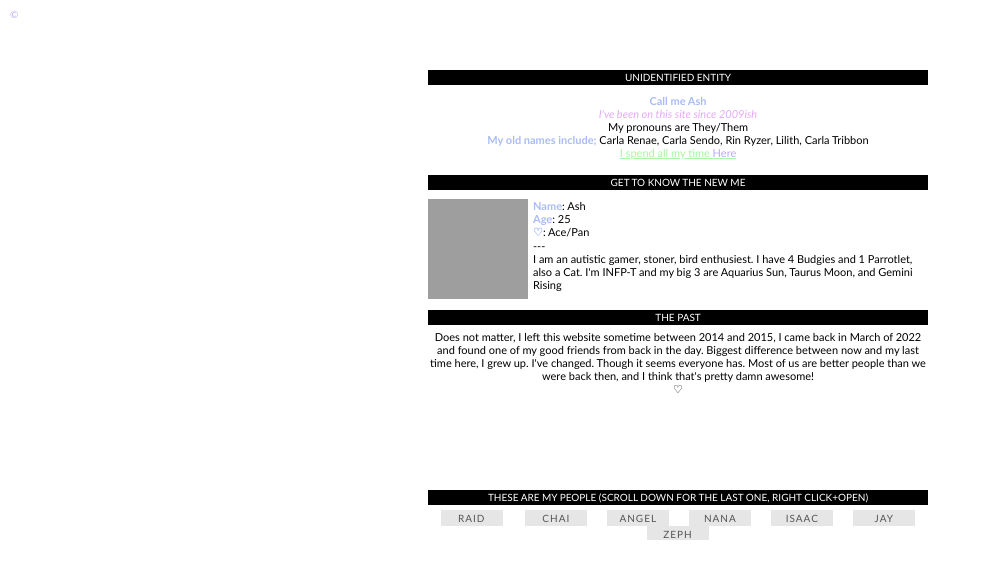
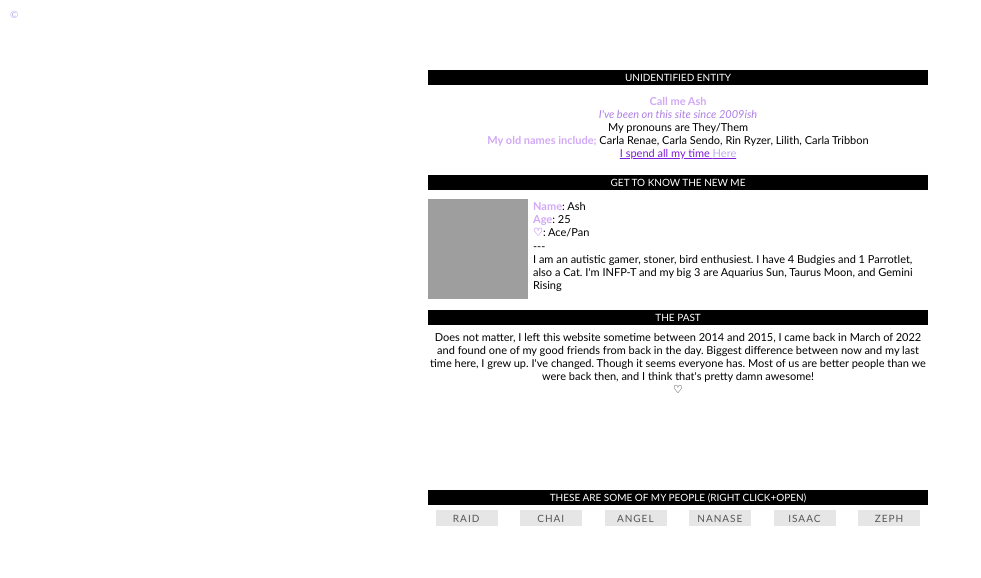
Before and after one commit to Unidentified-Entity/Past-Present, a plain HTML site: page index.html in a window 1280 px wide. Shown: the whole page, without its empty margins (0-981 px from the left). Drawn offline with Linux system fonts and the light colour scheme; grey boxes are pictures that could not be loaded.

Commit message:
Update index.html

```diff
--- a/index.html
+++ b/index.html
@@ -25,15 +25,15 @@
 ::-webkit-scrollbar {width: 1px; background-color:#fff;}
 
 b {
-    color:#A9BCF5;
+    color:#D2A9F5;
 }
 
 i{
-    color:#E2A9F3;
+    color:#AD7FE4;
 }
 
 u{
-    color:#A9F5A9;
+    color:#821BDA;
 }
 
 a, a:link, a:visited, a:active {
@@ -251,11 +251,15 @@ My pronouns are They/Them<br>
 Does not matter, I left this website sometime between 2014 and 2015, I came back in March of 2022 and found one of my good friends from back in the day. Biggest difference between now and my last time here, I grew up. I've changed. Though it seems everyone has. Most of us are better people than we were back then, and I think that's pretty damn awesome! <br>♡
 </div>
 
-<div id="fourthheading"><div id="fourthheadingwords">These are my people (Scroll down for the last one, Right click+Open)</div></div>
+<div id="fourthheading"><div id="fourthheadingwords">These are some of my people (Right Click+Open)</div></div>
 
 <div id="linkbox"><div id="links">
-<a href="www.xat.me/xRaidSendo">Raid</a>
-<a href="www.xat.me/Chaii">Chai</a><a href="www.xat.me/lariatoooo">Angel</a><a href="www.xat.me/YuukiNanase">Nana</a><a href="www.xat.me/Isaac">Isaac</a><a href="www.xat.me/Senpaii">Jay</a><a href="www.xat.me/TheMexicanGhost">Zeph</a>
+<a href="http://www.xat.me/xRaidSendo">Raid</a>
+<a href="http://www.xat.me/Chaii">Chai</a>
+<a href="http://www.xat.me/lariatoooo">Angel</a>
+<a href="http://www.xat.me/YuukiNanase">Nanase</a>
+<a href="http://www.xat.me/Isaac">Isaac</a>
+<a href="http://www.xat.me/TheMexicanGhost">Zeph</a>
 
 </div></div>
 
```
